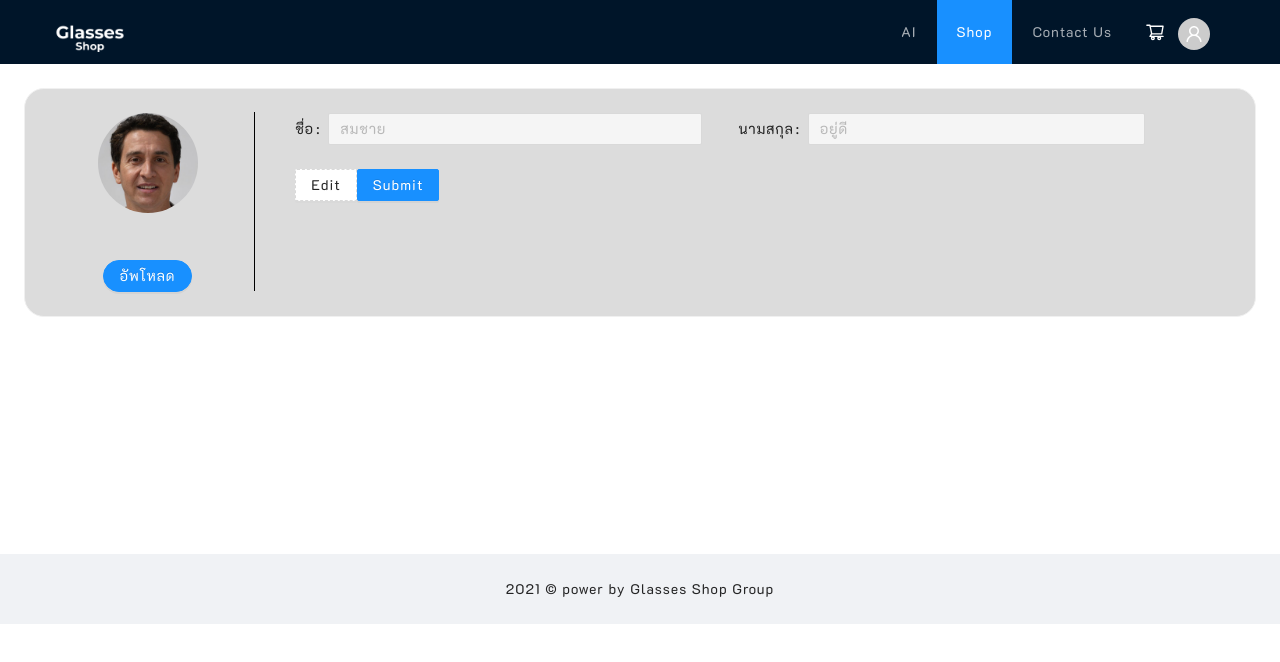
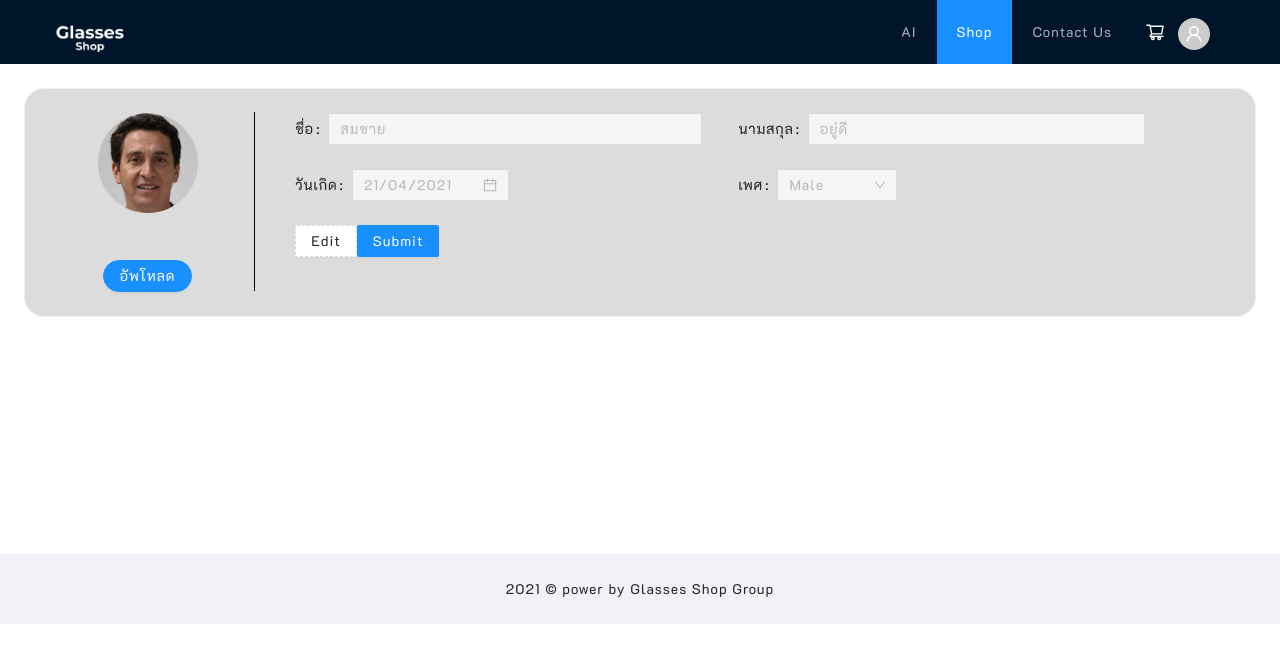
Before and after one commit to prkpwm/glasses_shop, a React (Create React App) app in the folder Client/my-app/: page /GlassesShop/Profile in a window 1280 px wide. Shown: the top 662 px of the page. Built offline with nearby package versions, Linux system fonts and the light colour scheme.

Commit message:
profile v 1.0.4

```diff
--- a/Client/my-app/package.json
+++ b/Client/my-app/package.json
@@ -12,6 +12,7 @@
     "bootstrap": "^5.0.0-beta3",
     "bootstrap-icons": "^1.4.1",
     "crypto-js": "^4.0.0",
+    "dayjs": "^1.10.4",
     "react": "^17.0.2",
     "react-dom": "^17.0.2",
     "react-router-dom": "^5.2.0",
--- a/Client/my-app/src/components/pages/UserInfo/Profileinfo.js
+++ b/Client/my-app/src/components/pages/UserInfo/Profileinfo.js
@@ -1,5 +1,7 @@
-import React, { useState} from "react";
-import { Row, Col, Form, Input, Button } from "antd";
+import React, { useState } from "react";
+import { Row, Col, Form, Input, Button, Select,DatePicker } from "antd";
+var dayjs = require('dayjs')
+const { Option } = Select;
 
 function Profileinfo() {
     const [editform, seteditform] = useState(true);
@@ -13,7 +15,7 @@ function Profileinfo() {
         <div>
             <Form
                 name="basic"
-                            initialValues={{ Name: "สมชาย", Surname: "อยู่ดี" }}
+                initialValues={{ Name: "สมชาย", Surname: "อยู่ดี",Birthday:dayjs(new Date()),Gender:"Male" }}
                 onFinish={onFinish}
                 onFinishFailed={onFinishFailed}
             >
@@ -35,16 +37,39 @@ function Profileinfo() {
                             <Input disabled={editform} />
                         </Form.Item>
                     </Col>
+                </Row>
+
+                <Row>
+                    <Col span={11}>
+                        <Form.Item
+                            label="วันเกิด"
+                            name="Birthday"
+                        >
+                            <DatePicker disabled={editform} format={'DD/MM/YYYY'} />
+                        </Form.Item>
+                    </Col>
+                    <Col span={1} />
+                    <Col span={11}>
+                        <Form.Item
+                            label="เพศ"
+                            name="Gender"
+                        >
+                            <Select style={{ width: 120 }} disabled={editform} >
+                                <Option value="Male">Male</Option>
+                                <Option value="Female">Female</Option>
+                            </Select>
+                        </Form.Item>
+                    </Col>
+                </Row>
 
                 <Form.Item >
-                                    <Button type={editform?"dashed":"danger"} onClick={() =>{seteditform(!editform)}}>
-                                    {editform?"Edit":"Cancel"}
+                    <Button type={editform ? "dashed" : "danger"} onClick={() => { seteditform(!editform) }}>
+                        {editform ? "Edit" : "Cancel"}
                     </Button>
                     <Button type="primary" htmlType="submit">
                         Submit
                                     </Button>
                 </Form.Item>
-                            </Row>
             </Form>
         </div>
     )
```
Also changed, not shown: 1 other file (tests, documents, lock files or other folders). Lines whose indentation alone changed are shown as unchanged.
